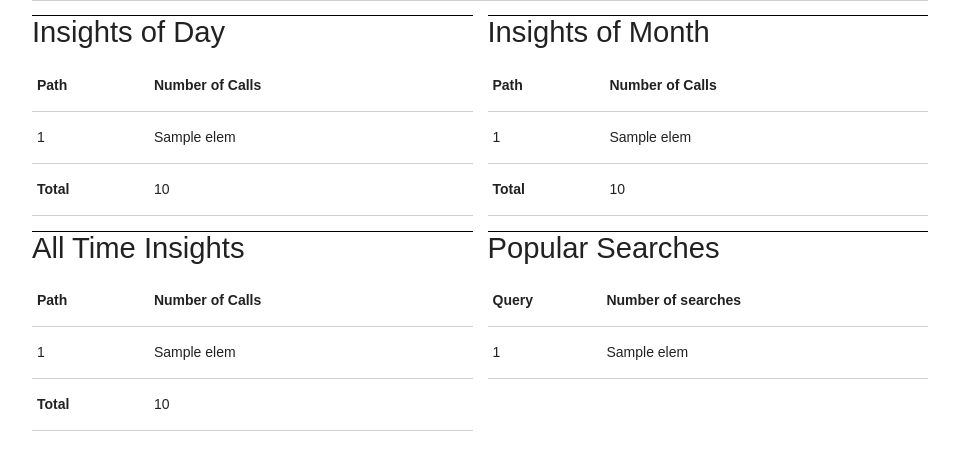
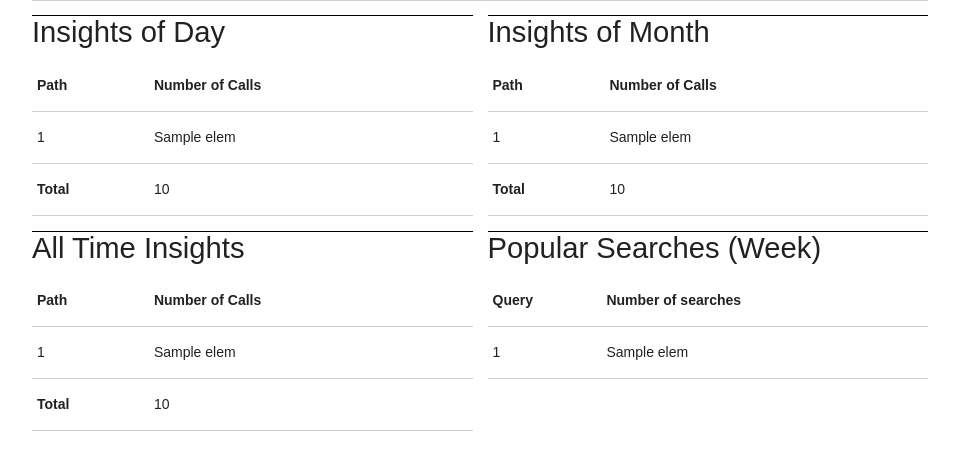
Before and after one commit to anyaudio/anyaudio-server, a Flask app: template ymp3/templates/log_page.html in a window 1280 px wide. Shown: the part 300-763 px from the top of the page, without its empty margins (160-1119 px from the left). Run offline with Flask 2, Linux system fonts and the light colour scheme; the template is opened without the code that fills it: most values are stand-ins (such as "Sample title", 1, 10 or a date in 2020); some libraries are stand-ins or nearby versions.

Commit message:
show popular searches for the week instead of a day

```diff
--- a/ymp3/helpers/database.py
+++ b/ymp3/helpers/database.py
@@ -150,7 +150,7 @@ def get_api_log(number=10, offset=0):
     sql_popular_query = '''select * from (select q[1] as query, count(*) as cnt from
 (select regexp_matches(args, 'q": \[\"(.*)\"') as q, request_time from api_log where
  path like '/api/v_/search') as d where (extract(epoch from CURRENT_TIMESTAMP ) -
- extract(epoch from request_time))/60/60/24 <= 1 group by q[1]) t2 order by cnt desc limit 9;'''
+ extract(epoch from request_time))/60/60/24/7 <= 1 group by q[1]) t2 order by cnt desc limit 9;'''
 
     con = psql_connection_pool.getconn()
     cur = con.cursor()
--- a/ymp3/templates/log_page.html
+++ b/ymp3/templates/log_page.html
@@ -112,7 +112,7 @@
                 </table>
             </div>
             <div class="col s12 l6 m6">
-                <h3 style="border-top: 1px black solid;">Popular Searches</h3>
+                <h3 style="border-top: 1px black solid;">Popular Searches (Week)</h3>
                 <table class="bordered table-responsive">
                     <thead>
                         <th>Query</th>
```
